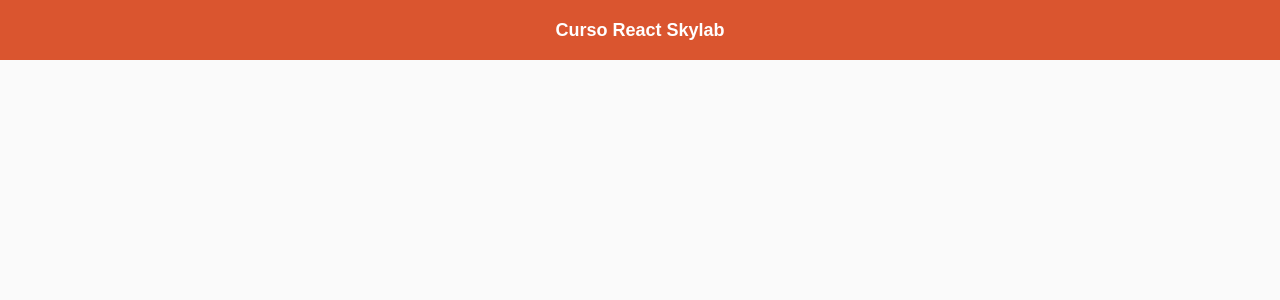
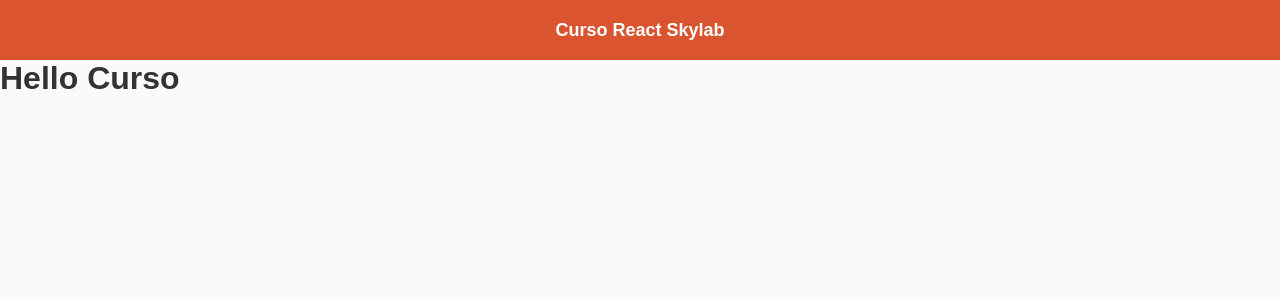
Before and after one commit to gahamorim/curso-react-skylab, a React (Create React App) app: page / in a window 1280 px wide. Shown: the top 300 px of the page. Built offline with nearby package versions, Linux system fonts and the light colour scheme; no server answers.

Commit message:
Criando api.js e dando get na page

```diff
--- a/package.json
+++ b/package.json
@@ -6,6 +6,7 @@
     "@testing-library/jest-dom": "^4.2.4",
     "@testing-library/react": "^9.3.2",
     "@testing-library/user-event": "^7.1.2",
+    "axios": "^0.19.0",
     "react": "^16.12.0",
     "react-dom": "^16.12.0",
     "react-scripts": "3.3.0"
--- a/src/App.js
+++ b/src/App.js
@@ -1,11 +1,13 @@
 import React from 'react';
 import Header from './components/Header';
 import './styles.css';
+import Main from './pages/main/';
 
 function App() {
   return (
     <div className="App">
       <Header />
+      <Main />
     </div>
   );
 }
--- /dev/null
+++ b/src/pages/main/index.js
@@ -0,0 +1,18 @@
+import React, { Component } from "react";
+import api from "../../services/api";
+
+export default class Main extends Component {
+    componentDidMount(){
+        this.loadProducts();
+    }
+
+    loadProducts = async () => {
+        const response = await api.get('/products');
+
+        console.log(response.data.docs);
+    }
+
+    render() {
+        return <h1>Hello Curso</h1>;
+    }
+}
--- /dev/null
+++ b/src/services/api.js
@@ -0,0 +1,5 @@
+import axios from 'axios';
+
+const api = axios.create({ baseURL: 'https://rocketseat-node.herokuapp.com/api' });
+
+export default api;
```
Also changed, not shown: 1 other file (tests, documents, lock files or other folders).
